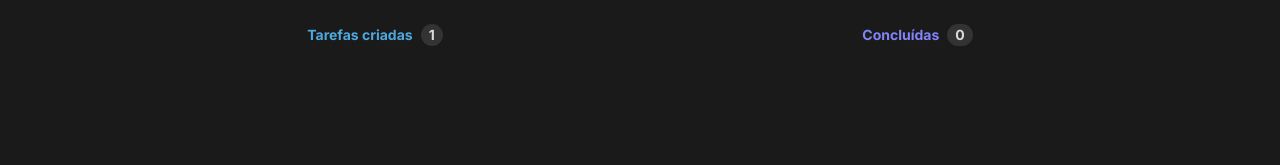
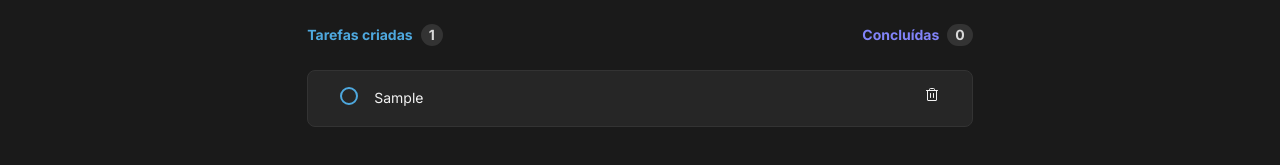
Before and after one commit to rodmagaldi/todo-list, a React (Vite) app: page / in a window 1280 px wide. Both pictures are taken after typing "Sample" into the empty fields and a click on the button "Criar". Shown: the part 267-432 px from the top of the page. Built offline with nearby package versions, Linux system fonts and the light colour scheme.

Commit message:
finish styles

```diff
--- a/src/App.module.css
+++ b/src/App.module.css
@@ -18,3 +18,9 @@
 .tasks {
   margin-top: 1.5rem;
 }
+
+.multipleTasks {
+  display: flex;
+  flex-direction: column;
+  gap: 0.75rem;
+}
--- a/src/App.tsx
+++ b/src/App.tsx
@@ -6,10 +6,12 @@ import "./global.css";
 import { NoTasks } from "./components/NoTasks/NoTasks";
 import { InputForm } from "./components/InputForm/InputForm";
 import { TasksCount } from "./components/TasksCount/TasksCount";
+import { Task } from "./components/Task/Task";
 
-interface Task {
+export interface Task {
   content: string;
   done: boolean;
+  id: string;
 }
 
 function App() {
@@ -25,8 +27,33 @@ function App() {
 
   const handleAddTask = (event: FormEvent) => {
     event.preventDefault();
-    setTasks([...tasks, { content: newTaskContent, done: false }]);
+    setTasks([
+      { content: newTaskContent, done: false, id: crypto.randomUUID() },
+      ...tasks,
+    ]);
     setNewTaskContent("");
+  };
+
+  const handleTaskCompletionStatus = (event: ChangeEvent<HTMLInputElement>) => {
+    const otherTasks = tasks.filter((task) => task.id !== event.target.id);
+    const targetTask = tasks.filter((task) => task.id === event.target.id)[0];
+
+    const changedTask = {
+      ...targetTask,
+      done: !targetTask.done,
+    };
+
+    const newTasksList = [...otherTasks, changedTask].sort(
+      (a: Task, b: Task) => Number(a.done) - Number(b.done)
+    );
+
+    setTasks(newTasksList);
+  };
+
+  const handleDeleteTask = (id: string) => {
+    const tasksWithoutDeletedOne = tasks.filter((task) => task.id !== id);
+
+    setTasks(tasksWithoutDeletedOne);
   };
 
   return (
@@ -45,7 +72,19 @@ function App() {
               doneTasksCount={doneTasksCount}
             />
             <div className={styles.tasks}>
-              {tasksCount === 0 ? <NoTasks /> : <div></div>}
+              {tasksCount === 0 ? (
+                <NoTasks />
+              ) : (
+                <div className={styles.multipleTasks}>
+                  {tasks.map((task) => (
+                    <Task
+                      task={task}
+                      handleTaskCompletionStatus={handleTaskCompletionStatus}
+                      deleteTask={handleDeleteTask}
+                    />
+                  ))}
+                </div>
+              )}
             </div>
           </div>
         </main>
--- /dev/null
+++ b/src/components/Task/Task.module.css
@@ -0,0 +1,74 @@
+.task {
+    display: flex;
+    align-items: flex-start;
+    justify-content: space-between;
+
+    padding: 1rem;
+    background: var(--gray-500);
+    border: 1px solid var(--gray-400);
+    border-radius: 8px;
+
+    font-size: 0.875rem;
+}
+
+.doneTask label {
+    color: var(--gray-300);
+    text-decoration: line-through;
+}
+
+.task input {
+    -webkit-appearance: none;
+    appearance: none;
+
+    flex-shrink: 0;
+
+    width: 18px;
+    height: 18px;
+    margin: 0 1rem;
+    border: 2px solid var(--blue);
+    outline: none;
+    cursor: pointer;
+    border-radius: 999px;
+
+    transition: border 0.1s;
+}
+
+.task input:hover {
+    border: 2px solid var(--blue-dark);
+}
+
+.task input:checked {
+    background: var(--purple-dark);
+    border: 2px solid var(--purple-dark);
+
+    transition: background 0.1s, border 0.1s ;
+}
+
+.task input:checked:hover {
+    background: var(--purple);
+    border: 2px solid var(--purple);
+}
+
+.task input:checked::before {
+    content: "\2714";
+    color: var(--gray-100);
+    position: relative;
+    bottom: 4px
+}
+
+.task label {
+    flex-grow: 1;
+    text-align: left;
+}
+
+.task svg {
+    flex-shrink: 0;
+    margin: 0 1rem;
+
+    transition: color 0.1s;
+}
+
+.task svg:hover {
+    color: var(--danger);
+    cursor: pointer;
+}
--- /dev/null
+++ b/src/components/Task/Task.tsx
@@ -0,0 +1,37 @@
+import { Trash } from "phosphor-react";
+import { ChangeEvent } from "react";
+import { Task } from "../../App";
+import styles from "./Task.module.css";
+
+interface TaskProps {
+  task: Task;
+  handleTaskCompletionStatus: (event: ChangeEvent<HTMLInputElement>) => void;
+  deleteTask: (id: string) => void;
+}
+
+export function Task({
+  task,
+  handleTaskCompletionStatus,
+  deleteTask,
+}: TaskProps) {
+  const handleDeleteTask = () => {
+    deleteTask(task.id);
+  };
+
+  return (
+    <div
+      key={task.id}
+      className={`${styles.task} ${task.done ? styles.doneTask : null}`}
+    >
+      <input
+        type="checkbox"
+        name={task.id}
+        id={task.id}
+        checked={task.done}
+        onChange={handleTaskCompletionStatus}
+      />
+      <label htmlFor={task.id}>{task.content}</label>
+      <Trash size={16} onClick={handleDeleteTask} />
+    </div>
+  );
+}
```
